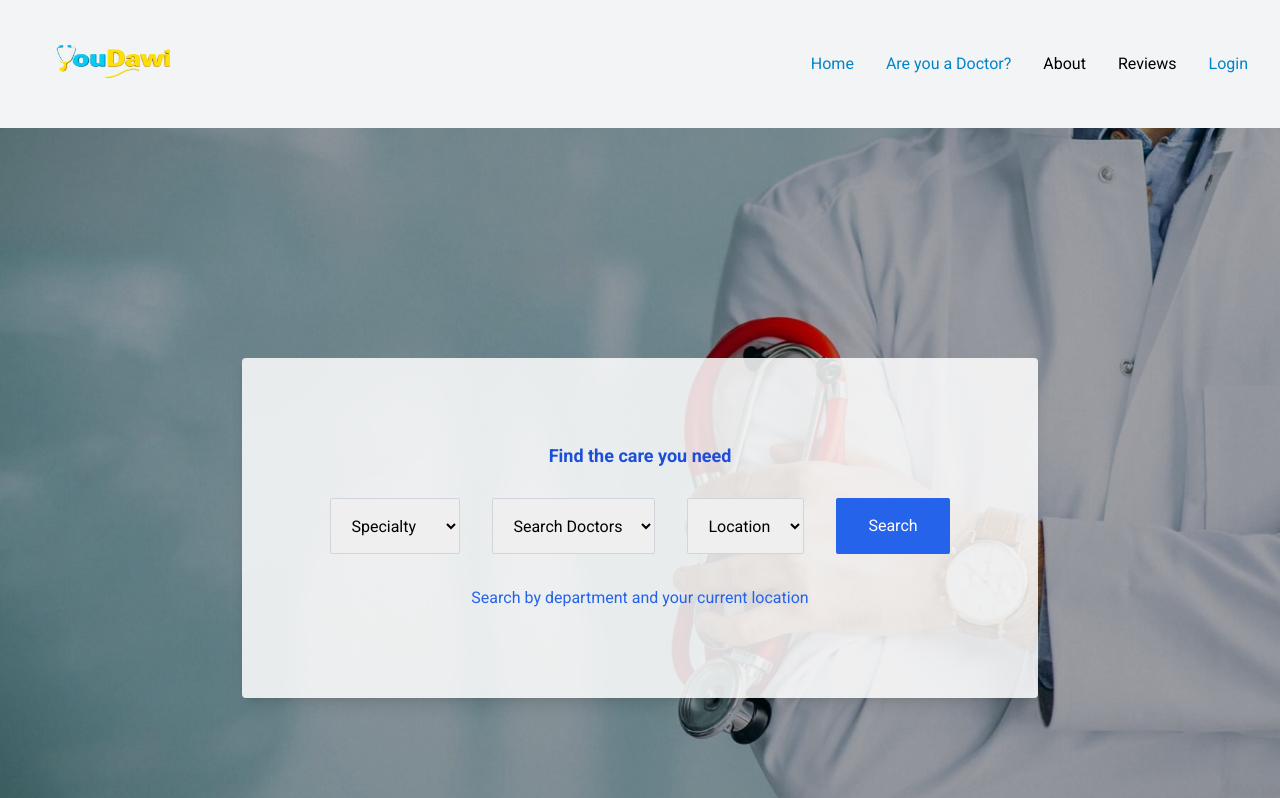
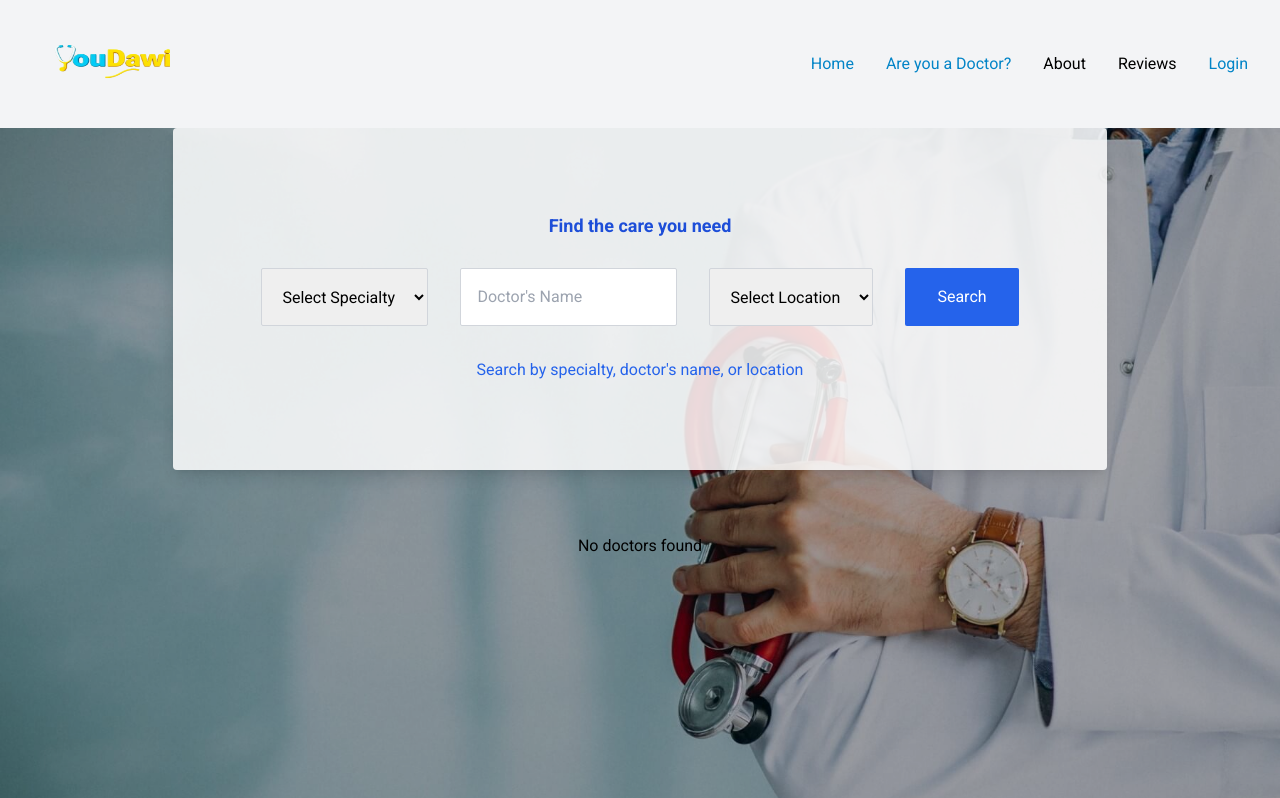
Before and after one commit to abdallahgamal110a/YouDawi1, a React (Create React App) app in the folder client/: page /public-home in a window 1280 px wide. Shown: the top 798 px of the page. Built offline with nearby package versions, Linux system fonts and the light colour scheme.

Commit message:
Feat: fetch doctors by location

```diff
--- a/client/src/components/Banner.js
+++ b/client/src/components/Banner.js
@@ -1,51 +1,220 @@
-import React from "react";
+import React, { useState } from "react";
 import myImage2 from '../pics/banner1.jpg';
+import { getPublicDoctorsBySpecialty, getPublicDoctorsByName, getPublicDoctorsByLocation, getAllPublicDoctors } from '../services/DoctorService';
 
 function Banner() {
+    const [specialty, setSpecialty] = useState('');
+    const [doctor, setDoctor] = useState('');
+    const [location, setLocation] = useState('');
+    const [doctors, setDoctors] = useState([]);
+
+    const handleSearch = async () => {
+        try {
+            let results = [];
+
+            if (!specialty && !doctor && !location) {
+                // If no parameters are provided, fetch all doctors
+                const allDoctors = await getAllPublicDoctors();
+                console.log('All Doctors:', allDoctors); // Log all doctors response
+                // results = allDoctors; // Uncomment when ready to use results
+            } else {
+                // If a specialty is provided, search by specialty
+                if (specialty) {
+                    const specialtyResults = await getPublicDoctorsBySpecialty(specialty);
+                    console.log('Specialty Results:', specialtyResults); // Log specialty search response
+                    // results = [...results, ...specialtyResults]; // Uncomment when ready to use results
+                }
+
+                // If a doctor's name is provided, search by name
+                if (doctor) {
+                    const [firstName, lastName] = doctor.split(' ');
+                    const nameResults = await getPublicDoctorsByName(firstName, lastName);
+                    console.log('Name Results:', nameResults); // Log name search response
+                    // results = [...results, ...nameResults]; // Uncomment when ready to use results
+                }
+
+                // If a location is provided, search by location
+                if (location) {
+                    const locationResults = await getPublicDoctorsByLocation(location);
+                    const doctors = locationResults.data.doctors;
+                    console.log('Location Results:', doctors); // Log location search response
+                    console.log('Location Results:', locationResults); // Log location search response
+                    results = doctors; // Uncomment when ready to use results
+                    setDoctors(doctors);
+                }
+            }
+
+            // Remove duplicates (unique by doctor ID)
+            const uniqueResults = Array.from(new Set(results.map(doc => doc.id)))
+                .map(id => results.find(doc => doc.id === id));
+
+            console.log('Unique Results:', uniqueResults); // Log final unique results
+            // setDoctors(uniqueResults); // Uncomment when ready to set the results
+
+        } catch (error) {
+            console.error('Error during search:', error);
+        }
+    };
+
     return (
-                <div className="relative h-screen">
+        <div className="relative min-h-screen">
             <img src={myImage2} alt="A doctor holding an elderly person's hand" className="absolute inset-0 w-full h-full object-cover" />
             <div className="absolute inset-0 bg-black opacity-30"></div>
             <div className="relative z-10 flex flex-col items-center justify-center h-full">
                 <div className="bg-white bg-opacity-85 p-11 rounded-lg shadow-lg text-center">
                     <h1 className="text-4xl font-bold text-blue-700 mb-4">Find the care you need</h1>
                     <div className="flex space-x-4 mb-4">
-    <select className="p-2 border border-gray-300 rounded">
-        <option value="" disabled selected>Specialty</option>
+                        <select
+                            className="p-2 border border-gray-300 rounded"
+                            value={specialty}
+                            onChange={(e) => setSpecialty(e.target.value)}
+                        >
+                            <option value="">Select Specialty</option>
                             <option value="cardiology">Cardiology</option>
                             <option value="neurology">Neurology</option>
                             <option value="pediatrics">Pediatrics</option>
                             {/* Add more options as needed */}
                         </select>
 
-    <select className="p-2 border border-gray-300 rounded">
-        <option value="" disabled selected>Search Doctors</option>
-        <option value="doctor1">Doctor 1</option>
-        <option value="doctor2">Doctor 2</option>
-        <option value="doctor3">Doctor 3</option>
+                        <input
+                            type="text"
+                            className="p-2 border border-gray-300 rounded"
+                            placeholder="Doctor's Name"
+                            value={doctor}
+                            onChange={(e) => setDoctor(e.target.value)}
+                        />
+
+                        <select
+                            className="p-2 border border-gray-300 rounded"
+                            value={location}
+                            onChange={(e) => setLocation(e.target.value)}
+                        >
+                            <option value="">Select Location</option>
+                            <option value="elmonfia">Elmonfia</option>
+                            <option value="port-said">Port Said</option>
+                            <option value="cairo">Cairo</option>
+                            <option value="Giza">Giza</option>
                             {/* Add more options as needed */}
                         </select>
 
-    <select className="p-2 border border-gray-300 rounded">
-        <option value="" disabled selected> Location</option>
-        <option value="new-york">Elmonfia</option>
-        <option value="los-angeles">port said</option>
-        <option value="chicago">cairo</option>
-        {/* Add more options as needed */}
-    </select>
-
-    <button className="bg-blue-600 text-white px-4 py-2 rounded">Search</button>
+                        <button className="bg-blue-600 text-white px-4 py-2 rounded" onClick={handleSearch}>
+                            Search
+                        </button>
                     </div>
                     <p className="text-blue-600">
-                                Search by department and your current location
+                        Search by specialty, doctor's name, or location
                     </p>
                 </div>
+                {doctors.length > 0 ? (
+                    <div className="mt-8 bg-white p-8 rounded shadow-lg">
+                        <h2 className="text-2xl font-bold mb-4">Search Results:</h2>
+                        <div className="overflow-x-auto">
+                            <table className="min-w-full bg-white border border-gray-200">
+                                <thead>
+                                    <tr>
+                                        <th className="py-2 px-4 border-b">Name</th>
+                                        <th className="py-2 px-4 border-b">Specialty</th>
+                                        <th className="py-2 px-4 border-b">Location</th>
+                                        <th className="py-2 px-4 border-b">Address</th>
+                                        <th className="py-2 px-4 border-b">Email</th>
+                                        <th className="py-2 px-4 border-b">Phone</th>
+                                        <th className="py-2 px-4 border-b">Average Rating</th>
+                                    </tr>
+                                </thead>
+                                <tbody>
+                                    {doctors.map((doctor, index) => (
+                                        <tr key={doctor.id || index} className="border-b">
+                                            <td className="py-2 px-4">{doctor.firstName} {doctor.lastName}</td>
+                                            <td className="py-2 px-4">{doctor.specialization.join(', ')}</td>
+                                            <td className="py-2 px-4">{doctor.city}</td>
+                                            <td className="py-2 px-4">{doctor.adresse}</td>
+                                            <td className="py-2 px-4">{doctor.email}</td>
+                                            <td className="py-2 px-4">{doctor.phone}</td>
+                                            <td className="py-2 px-4">{doctor.averageRating}</td>
+                                        </tr>
+                                    ))}
+                                </tbody>
+                            </table>
                         </div>
+                    </div>
+                ) : (
+                    <p className="text-center mt-8">No doctors found</p>
+                )}
+
+            </div>
+
+
             <div className="absolute bottom-0 w-full text-center p-4 bg-white bg-opacity-70">
                 <h2 className="text-6xl font-bold">YouDawi</h2>
-                        <p>We ensures the best Doctors. Find The Best Doctor Near By You</p>
+                <p>We ensure the best Doctors. Find The Best Doctor Near You</p>
             </div>
+
         </div>
     );
 }
+
 export default Banner;
+
+
+// //0
+// :
+// adresse
+// :
+// "123 Main St"
+// avatar
+// :
+// "pics/default.png"
+// averageRating
+// :
+// 0
+// city
+// :
+// "Giza"
+// email
+// :
+// "lifelearner.159@gmail.com"
+// firstName
+// :
+// "Jane"
+// lastName
+// :
+// "Dohe"
+// logo
+// :
+// "pics/logo.png"
+// password
+// :
+// "$2a$10$qAice1ScPSBqN.VOLN0yKur0kP3FHa.Lj6yQPIZxxOfItvg3TLEgm"
+// phone
+// :
+// 12345678
+// resetPasswordExpires
+// :
+// "2024-10-22T16:49:45.168Z"
+// resetPasswordToken
+// :
+// "249a49cdd63d0ba4a32b230c28b7fb00b660c8f1d2c26aadca628157e3efc944"
+// role
+// :
+// "doctor"
+// schedule
+// :
+// (6) [{…}, {…}, {…}, {…}, {…}, {…}]
+// specialization
+// :
+// ['Cardiology']
+// status
+// :
+// "approved"
+// token
+// :
+// "eyJhbGciOiJIUzI1NiIsInR5cCI6IkpXVCJ9.eyJlbWFpbCI6ImxpZmVsZWFybmVyLjE1OUBnbWFpbC5jb20iLCJpZCI6IjY3MTZiN2Y5ODVmNTA4YWViNDQ2YWE5MCIsInJvbGUiOiJkb2N0b3IiLCJpYXQiOjE3Mjk1NDIxMzcsImV4cCI6MTcyOTYyODUzN30.mHMU4jd4b-mEWMaowyNtBiIKbn6z_d-pSC5p1A7DKxg"
+// totalRating
+// :
+// 0
+// __v
+// :
+// 0
+// _id
+// :
+// "6716b7f985f508
--- a/client/src/services/DoctorService.js
+++ b/client/src/services/DoctorService.js
@@ -1,6 +1,6 @@
 import axios from 'axios';
 
-const API_URL = 'http://localhost:5000/api/doctors'; // todo: Update this
+const API_URL = 'http://localhost:5000/api/doctors';
 
 // Set JWT token for authorized requests
 const setAuthToken = (token) => {
@@ -225,31 +225,58 @@ const handleError = (error, defaultMessage) => {
   }
 };
 
+// ---------
+// 1. Get all doctors (with pagination)
+export const getAllPublicDoctors = async (page = 1, limit = 5) => {
+  try {
+    const response = await axios.get(`${API_URL}/all`, {
+      params: {
+        page,
+        limit
+      }
+    });
 
-// Get doctors by specialty
+    // The controller sends a response with a status and data containing doctors
+    if (response.data.status === 'SUCCESS') {
+      return response.data.data.doctors;
+    } else {
+      throw new Error('Failed to fetch doctors');
+    }
+  } catch (error) {
+    handleError(error, 'Error fetching all doctors');
+  }
+};
+
+
+// 2. Get doctors by specialty
 export const getPublicDoctorsBySpecialty = async (specialty) => {
   try {
-    const response = await axios.get(`${API_URL}/doctors/specialty`, { params: { specialty } });
+    if (!specialty) throw new Error('Specialty is required');
+    const response = await axios.get(`${API_URL}/bySpecialty`, { params: { specialty } });
     return response.data;
   } catch (error) {
     handleError(error, 'Error fetching doctors by specialty');
   }
 };
 
-// Get doctors by name
+// 3. Get doctors by name
 export const getPublicDoctorsByName = async (firstName, lastName) => {
   try {
-    const response = await axios.get(`${API_URL}/doctors/name`, { params: { firstName, lastName } });
+    if (!firstName || !lastName) throw new Error('First and last names are required');
+    const response = await axios.get(`${API_URL}/byName`, {
+      params: { firstName, lastName }
+    });
     return response.data;
   } catch (error) {
     handleError(error, 'Error fetching doctors by name');
   }
 };
 
-// Get doctors by location
+// 4. Get doctors by location
 export const getPublicDoctorsByLocation = async (city) => {
   try {
-    const response = await axios.get(`${API_URL}/doctors/location`, { params: { city } });
+    if (!city) throw new Error('City is required');
+    const response = await axios.get(`${API_URL}/byLocation`, { params: { city } });
     return response.data;
   } catch (error) {
     handleError(error, 'Error fetching doctors by location');
```
Also changed, not shown: client/src/components/About.css (+22 -6 lines), client/src/components/LandingPage.js (+9 -16 lines). Lines whose indentation alone changed are shown as unchanged.
